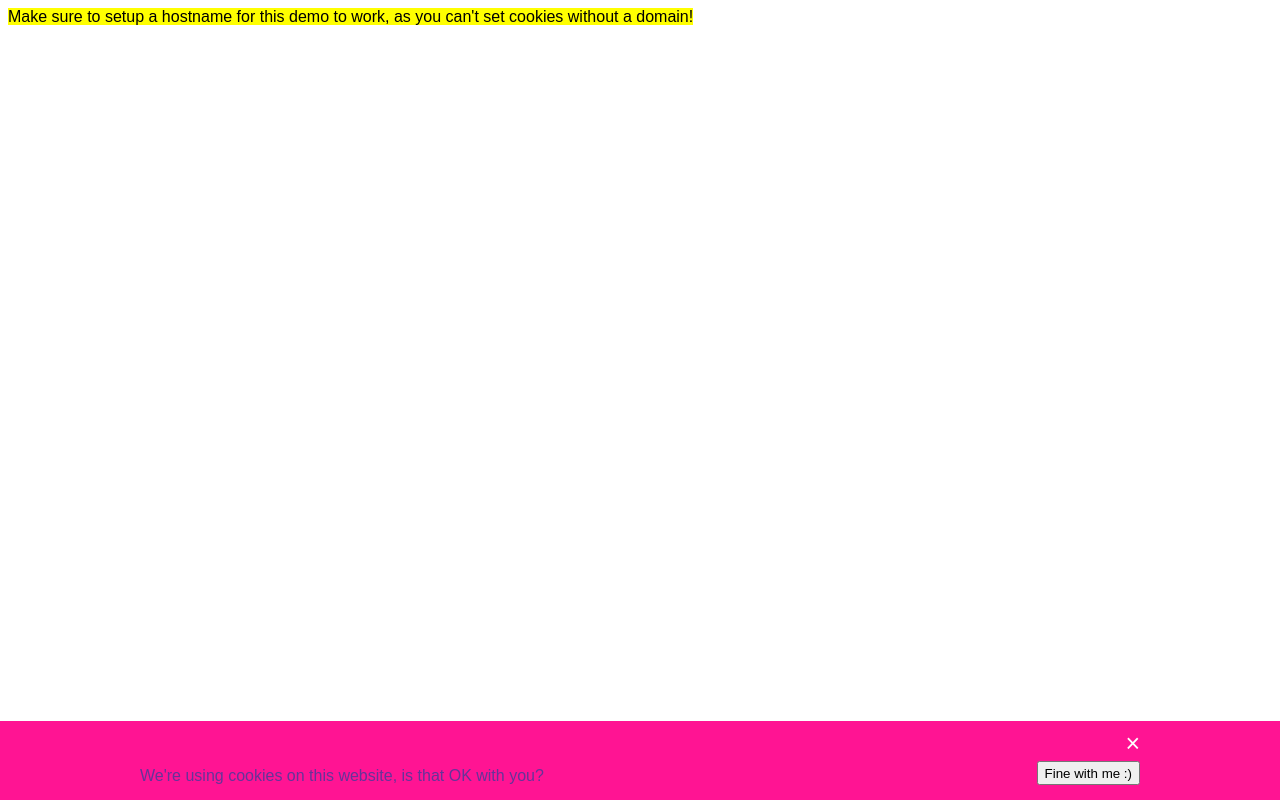
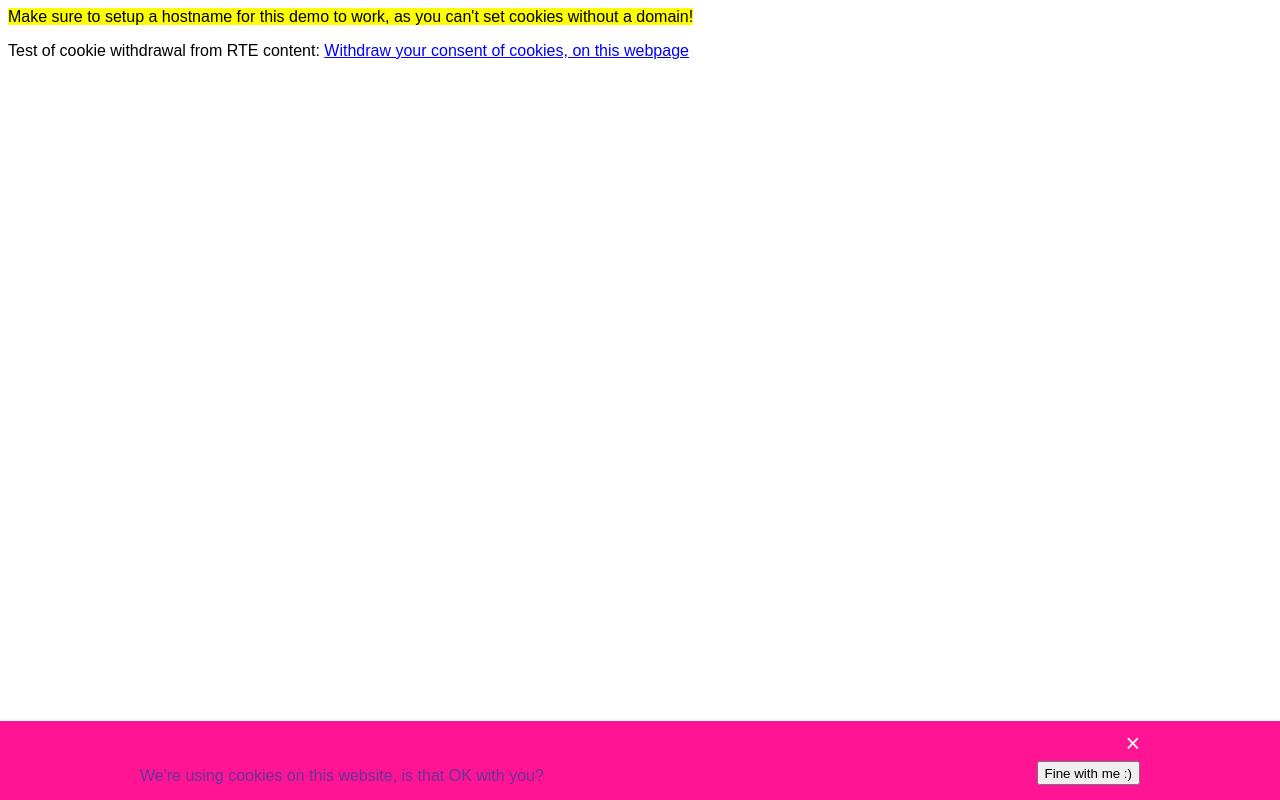
Before and after one commit to Novicell/novicell-cookie-info, a website: page demo/index.html in a window 1280 px wide. Drawn offline with Linux system fonts and the light colour scheme.

Commit message:
update examples

```diff
--- a/demo/index.html
+++ b/demo/index.html
@@ -7,6 +7,7 @@
   <style>
     * { box-sizing: border-box; }
     body { font-family: sans-serif; }
+    .withdraw-cookie { color: blue; text-decoration: underline; cursor: pointer;}
 
     :root {
         --cookie-info-bg-color: deeppink;
@@ -19,6 +20,11 @@
 </head>
 <body>
   <mark>Make sure to setup a hostname for this demo to work, as you can't set cookies without a domain!</mark>
+
+  <p>
+    Test of cookie withdrawal from RTE content:
+    <span class="withdraw-cookie" onclick="novicell.cookieInfo.declineCookieInfo()">Withdraw your consent of cookies, on this webpage</span>
+  </p>
 
   <button class="cookie-info-open" id="js-cookie-info-open">
     Cookies?
```
Also changed, not shown: README.md.
